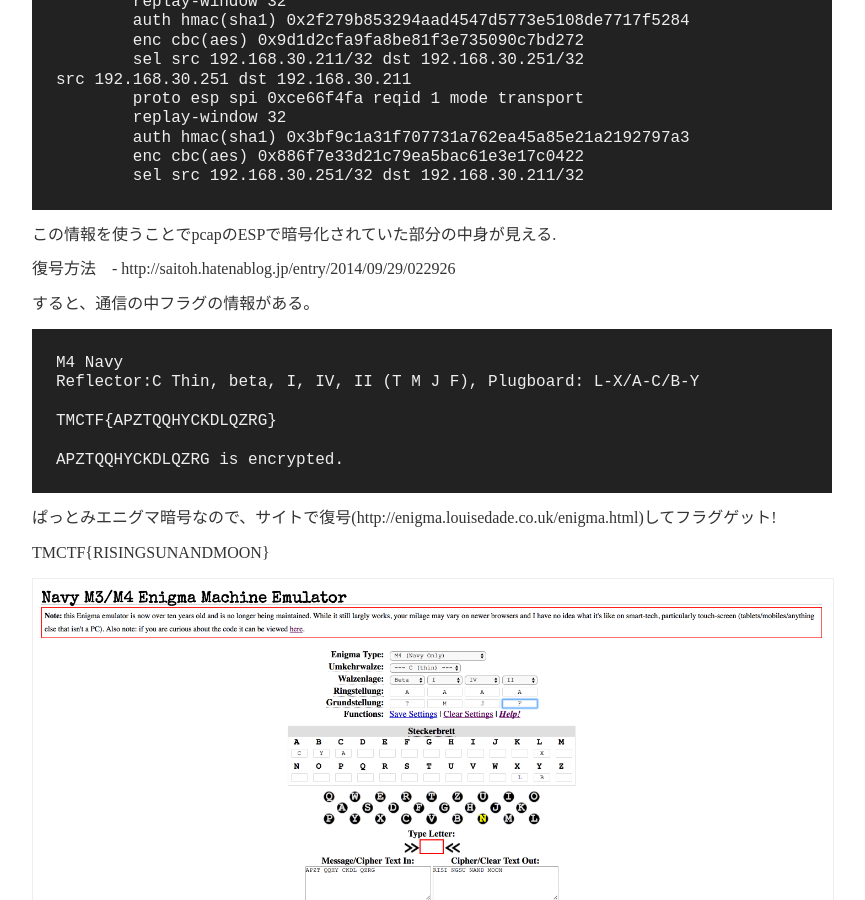
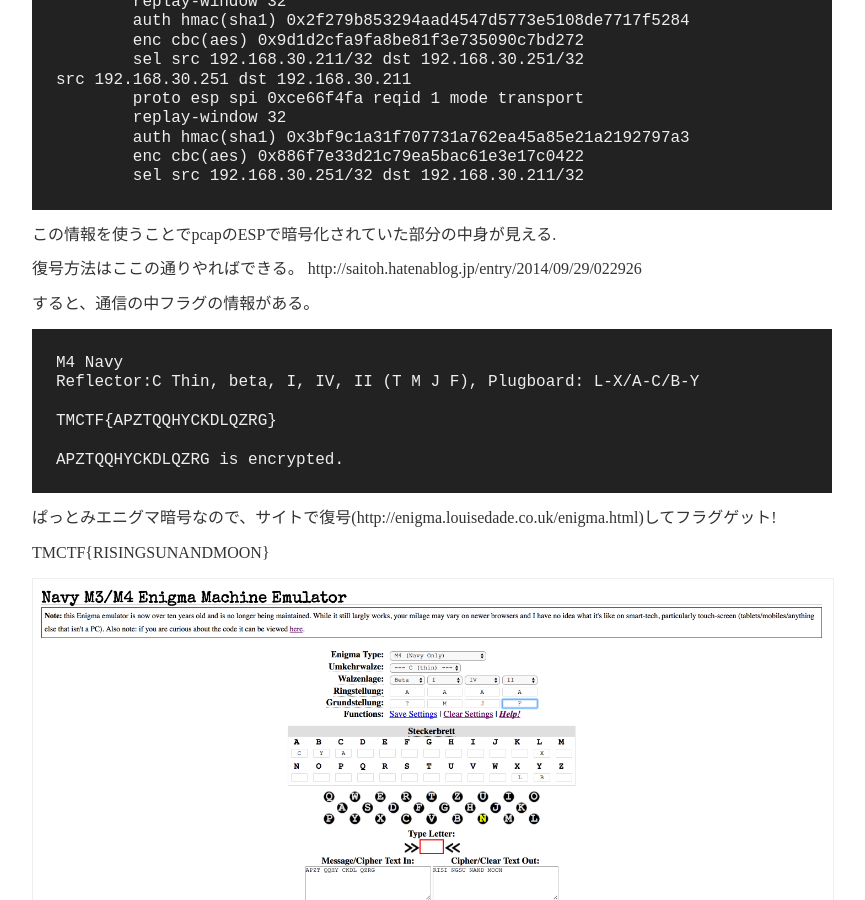
Before and after one commit to kobad/jekyll-kbd, a Jekyll site: the page built from _posts/2017-6-25-TMCTF-2017.md, in a window 1280 px wide and 900 px high, scrolled down 3216 px. Shown: the whole window, without its empty margins (208-1073 px from the left). Built offline with Jekyll 4.4.1, drawn with Linux system fonts in a browser that asks for light colours; nearby versions of some CDN libraries; comment, search, counter and statistics services are not loaded.

Commit message:
[Mod] style

````diff
--- a/_posts/2017-6-25-TMCTF-2017.md
+++ b/_posts/2017-6-25-TMCTF-2017.md
@@ -140,7 +140,8 @@ src 192.168.30.251 dst 192.168.30.211
 ```
 この情報を使うことでpcapのESPで暗号化されていた部分の中身が見える.
 
-復号方法　- http://saitoh.hatenablog.jp/entry/2014/09/29/022926
+復号方法はここの通りやればできる。
+http://saitoh.hatenablog.jp/entry/2014/09/29/022926
 
 すると、通信の中フラグの情報がある。
 ```
````
